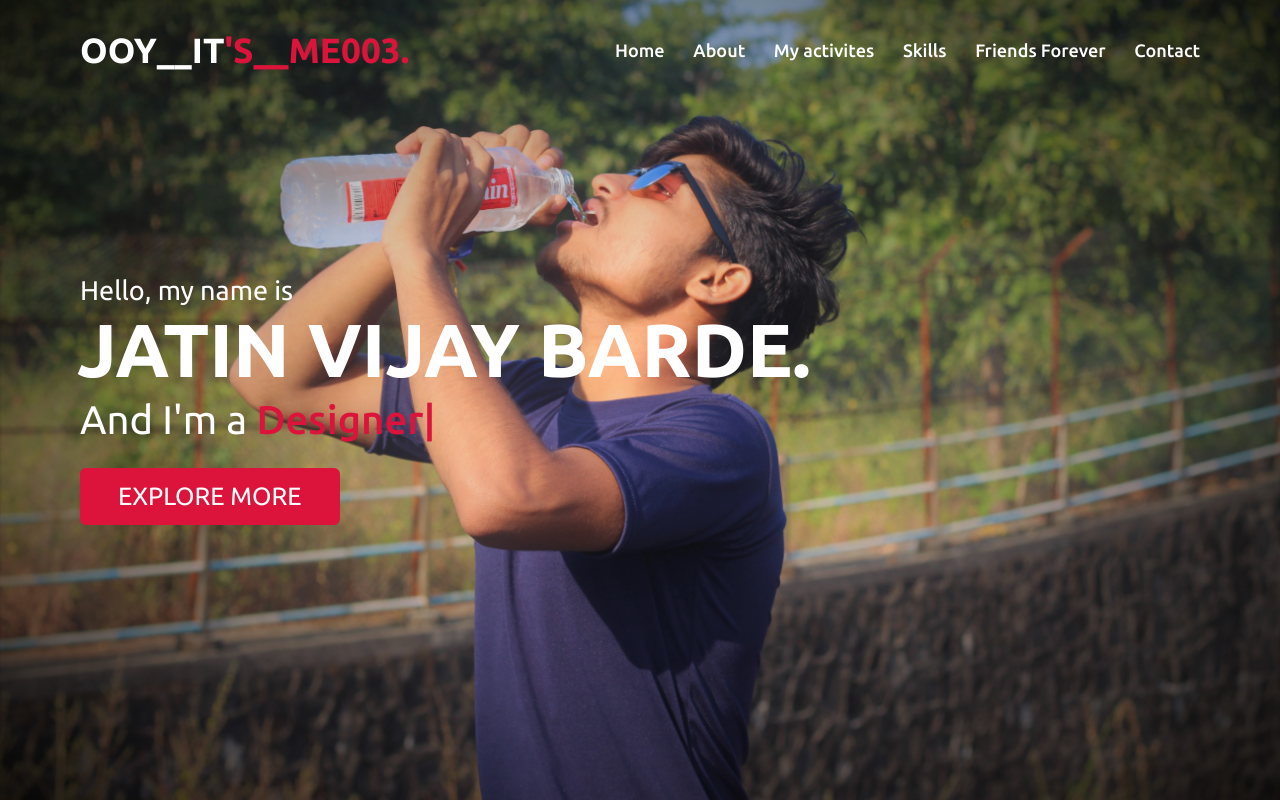
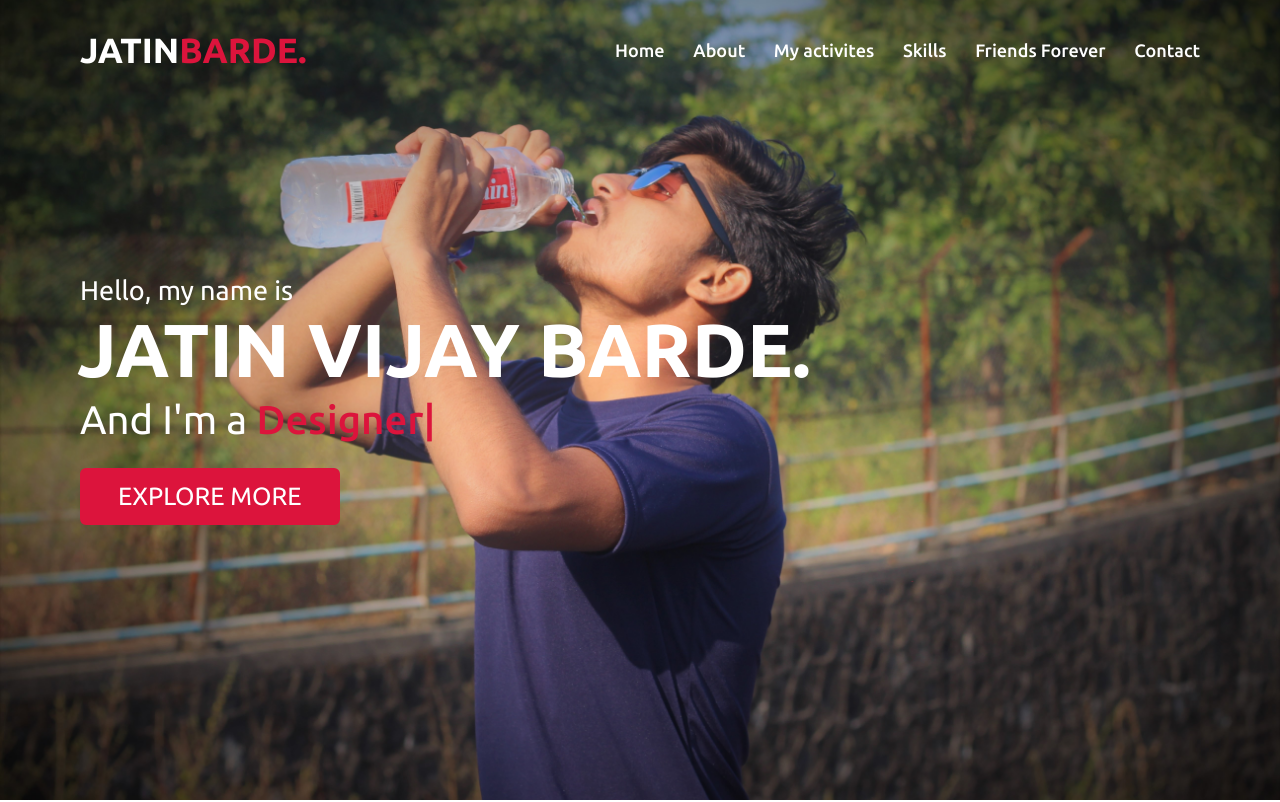
Before and after one commit to jatin5289/JATIN-BARDE, a plain HTML site: page index.html in a window 1280 px wide. Shown: the top 802 px of the page. Drawn offline with nearby package versions, Linux system fonts and the light colour scheme.

Commit message:
Update index.html

```diff
--- a/index.html
+++ b/index.html
@@ -20,7 +20,7 @@
     </div>
     <nav class="navbar">
         <div class="max-width">
-            <div class="logo"><a href="https://www.instagram.com/ooy_its_me_003?r=nametag">OOY__IT<span>'S__ME003.</span></a></div>
+            <div class="logo"><a href="https://www.instagram.com/ooy_its_me_003?r=nametag">JATIN<span>BARDE.</span></a></div>
             <ul class="menu">
                 <li><a href="#home" class="menu-btn">Home</a></li>
                 <li><a href="#about" class="menu-btn">About</a></li>
```
